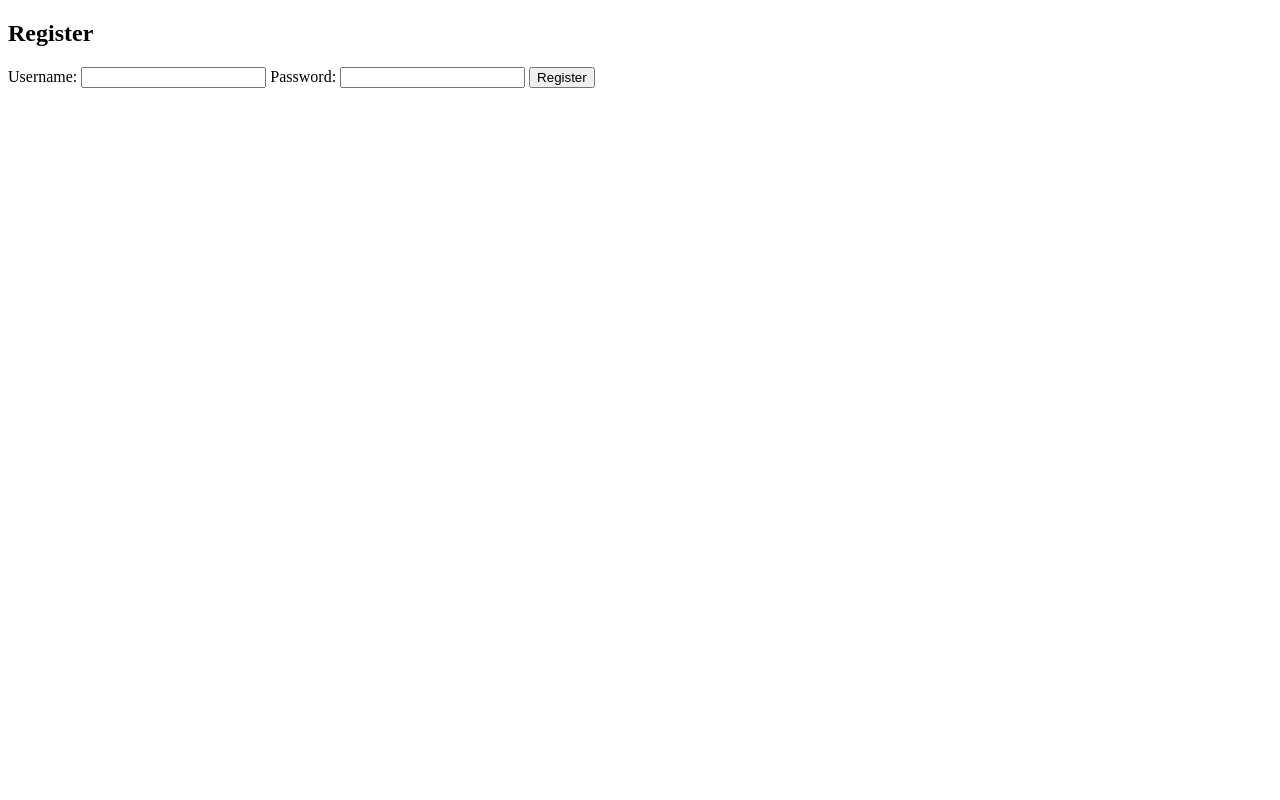
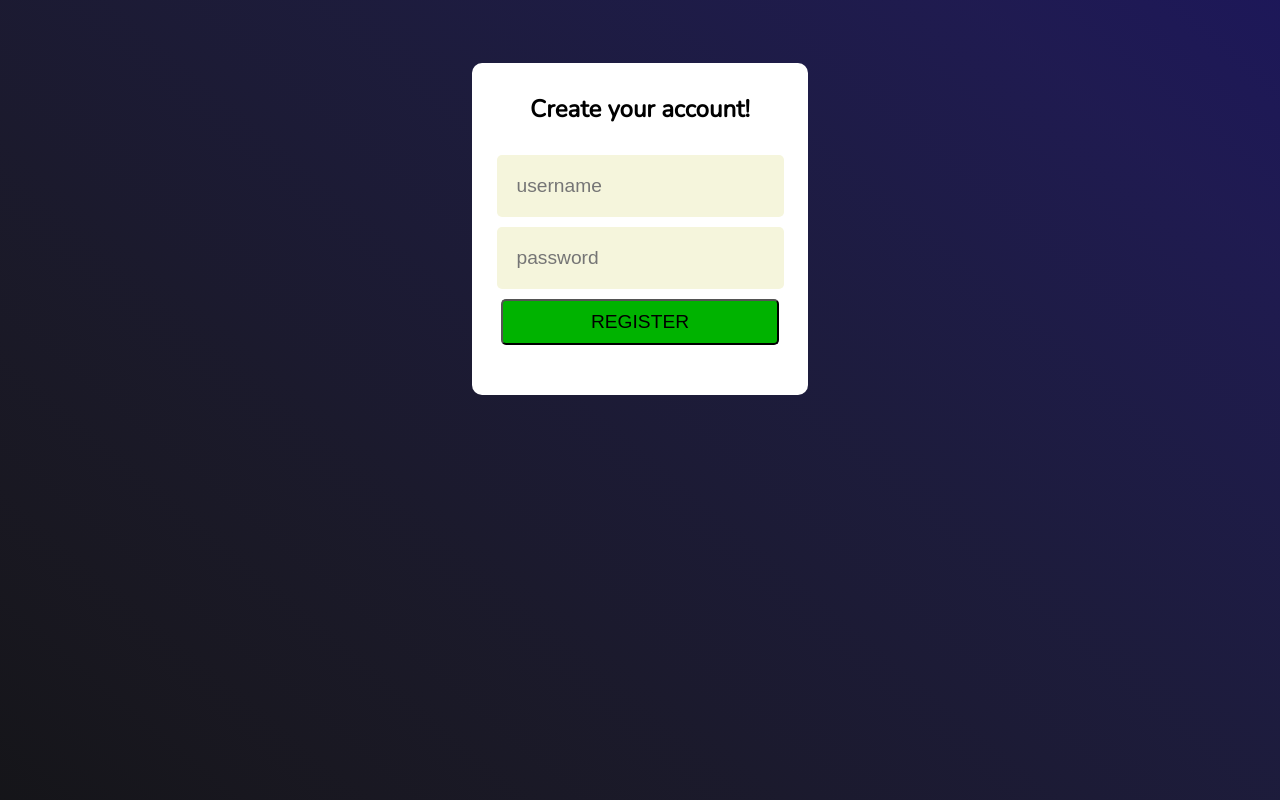
Before and after one commit to Baggette/personal-project, a website: page webpages/register/index.html in a window 1280 px wide. Drawn offline with nearby package versions, Linux system fonts and the light colour scheme; no server answers.

Commit message:
added some css wip

```diff
--- /dev/null
+++ b/webpages/chat/style.css
@@ -0,0 +1,46 @@
+html {
+    background-image: linear-gradient(
+  220deg,
+  hsl(220deg 71% 34%) 0%,
+  hsl(215deg 65% 31%) 14%,
+  hsl(210deg 59% 29%) 29%,
+  hsl(205deg 52% 26%) 43%,
+  hsl(200deg 47% 24%) 57%,
+  hsl(195deg 40% 21%) 71%,
+  hsl(189deg 34% 18%) 86%,
+  hsl(185deg 28% 16%) 100%
+);
+    background-repeat: no-repeat;
+    background-attachment: fixed;
+    height: 100%;
+    font-family: 'Nunito';
+}
+
+div.chat {
+    color: white;
+    margin: auto;
+    margin-top: 5vh;
+    width: 120vh;
+    padding: 10px;
+    padding-top: 20vh;
+    padding-bottom: 60vh;
+    background-color: rgba(255, 255, 255, 1);
+    border-radius: 10px;
+    text-align: center;
+    color: black;
+}
+
+div.chat #messages {
+    margin: 10px;
+    margin-bottom: 5px;
+    padding: 20px;
+    border-radius: 5px;
+    border: none;
+    color: black;
+    font-size: larger;
+    list-style-type: none;
+}
+
+div.chat #form {
+
+}
--- /dev/null
+++ b/webpages/login/style.css
@@ -0,0 +1,71 @@
+html {
+    background-image: linear-gradient(
+  45deg,
+  hsl(245deg 58% 22%) 0%,
+  hsl(245deg 50% 21%) 14%,
+  hsl(243deg 43% 19%) 29%,
+  hsl(242deg 36% 17%) 43%,
+  hsl(243deg 31% 15%) 57%,
+  hsl(244deg 23% 13%) 71%,
+  hsl(247deg 16% 11%) 86%,
+  hsl(240deg 9% 9%) 100%
+);
+    background-repeat: no-repeat;
+    background-attachment: fixed;
+    height: 100%;
+    font-family: 'Nunito';
+}
+
+div.login {
+    color: white;
+    margin: auto;
+    margin-top: 10%;
+    width: 25%;
+    padding: 10px;
+    padding-bottom: 10px;
+    padding-bottom: 50px;
+    background-color: rgba(255, 255, 255, 1);
+    border-radius: 10px;
+    text-align: center;
+    color: black;
+}
+
+div.login #username {
+    margin: 10px;
+    margin-bottom: 5px;
+    padding: 20px;
+    border-radius: 5px;
+    border: none;
+    background-color: beige;
+    color: black;
+    font-size: larger;
+}
+
+div.login #password {
+    margin: 10px;
+    margin-top: 5px;
+    padding: 20px;
+    border-radius: 5px;
+    padding-bottom: 10px;
+    border: none;
+    background-color:beige;
+    color: black;
+    font-size: larger;
+}
+
+div.login #login {
+    background-color:  #00b300;
+    text-align: center;
+    border-radius: 5px;
+    padding: 10px 103px;
+    padding-bottom: 10px;
+    font-size: larger;
+}
+
+div.login #login:hover {
+    background-color: #009900;
+}
+
+div.login #login:active {
+    background-color: #008000;
+}
--- a/webpages/register/index.html
+++ b/webpages/register/index.html
@@ -4,26 +4,32 @@
     <meta charset="UTF-8">
     <meta name="viewport" content="width=device-width, initial-scale=1.0">
     <title>Registration Page</title>
+    <link href='https://fonts.googleapis.com/css?family=Nunito' rel='stylesheet'>
+    <link rel="stylesheet" href="style.css">
 </head>
 <script src="/socket.io/socket.io.js"></script>
 <body>
 
-<div>
-    <h2>Register</h2>
+<div class="register">
+    <h2>Create your account!</h2>
     <form id="form">
-        <h7>Username:</h7>
-        <input type="text" id="Username" autocomplete="off" required/>
-        <h7>Password:</h7>
-        <input type="password" id="Password" autocomplete="off" required/>
-        <button id="register">Register</button>
-    </form>
+      <div>
+        <input type="text" id="username" autocomplete="off" placeholder="username" required/>
+      </div>
+      <div>
+        <input type="password" id="password" autocomplete="off" placeholder="password" required/>
+      </div>
+      <div>
+        <button id="register">REGISTER</button>
+      </div>
+      </form>
 </div>
 <script>
   var socket = io();
 
   var register = document.getElementById('register');
-  var username = document.getElementById('Username');
-  var password = document.getElementById('Password');
+  var username = document.getElementById('username');
+  var password = document.getElementById('password');
 
   register.addEventListener('click', (e) => {
     e.preventDefault();
--- /dev/null
+++ b/webpages/register/style.css
@@ -0,0 +1,69 @@
+html {
+    background-image: linear-gradient(
+  220deg,
+  hsl(245deg 58% 22%) 0%,
+  hsl(245deg 50% 21%) 14%,
+  hsl(243deg 43% 19%) 29%,
+  hsl(242deg 36% 17%) 43%,
+  hsl(243deg 31% 15%) 57%,
+  hsl(244deg 23% 13%) 71%,
+  hsl(247deg 16% 11%) 86%,
+  hsl(240deg 9% 9%) 100%
+);
+    background-repeat: no-repeat;
+    background-attachment: fixed;
+    height: 100%;
+    font-family: 'Nunito';
+}
+
+div.register {
+    color: white;
+    margin: auto;
+    margin-top: 5%;
+    width: 25%;
+    padding: 10px;
+    padding-bottom: 50px;
+    background-color: rgba(255, 255, 255, 1);
+    border-radius: 10px;
+    text-align: center;
+    color: black;
+}
+
+div.register #username {
+    margin: 10px;
+    margin-bottom: 5px;
+    padding: 20px;
+    border-radius: 5px;
+    border: none;
+    background-color:beige;
+    color: black;
+    font-size: larger;
+}
+
+div.register #password {
+    margin: 10px;
+    margin-top: 5px;
+    padding: 20px;
+    border-radius: 5px;
+    border: none;
+    background-color:beige;
+    color: black;
+    font-size: larger;
+}
+
+div.register #register {
+    background-color: #00b300;
+    text-align: center;
+    border-radius: 5px;
+    padding: 10px 88px;
+    padding-bottom: 10px;
+    font-size: larger;
+}
+
+div.register #register:hover {
+    background-color: #009900;
+}
+
+div.register #register:active {
+    background-color: #008000;
+}
```
Also changed, not shown: webpages/chat/index.html (+12 -5 lines), webpages/index.html (+2 -0 lines), webpages/login/index.html (+7 -5 lines), webpages/style.css (added).
